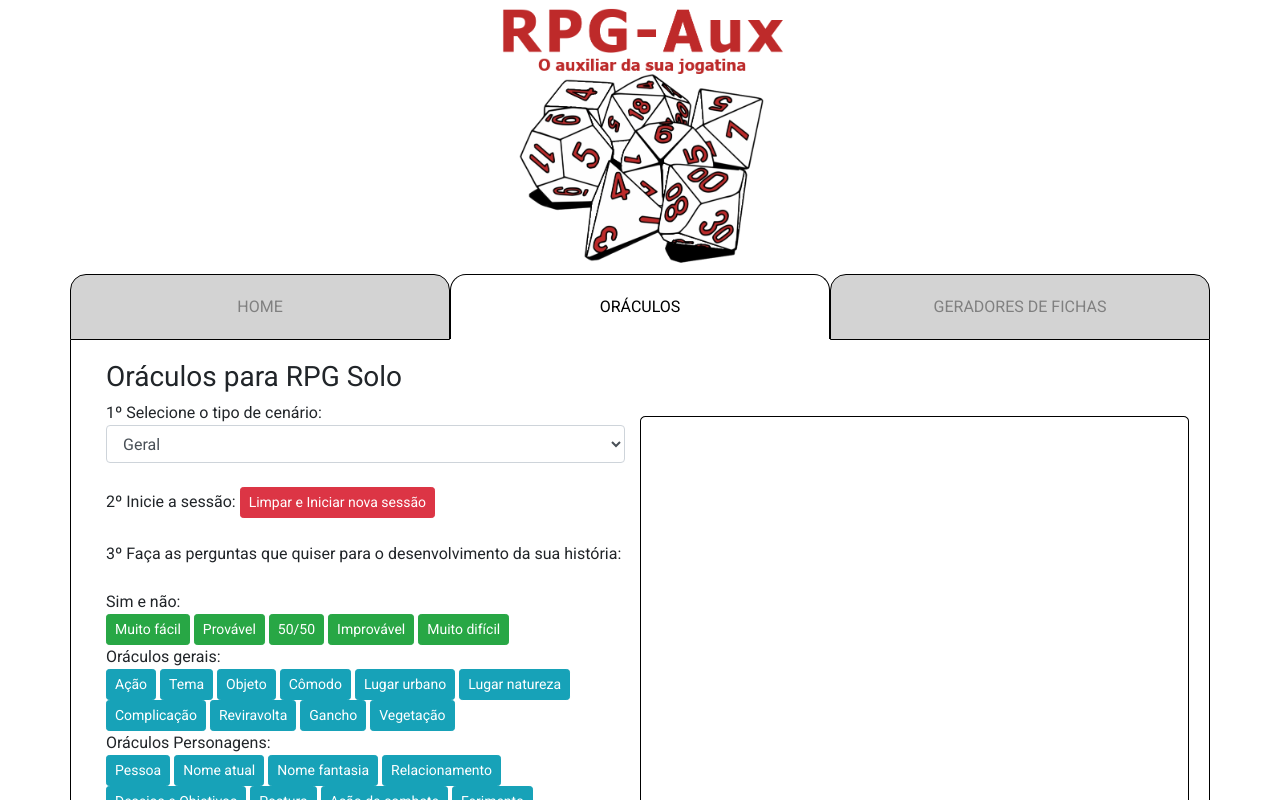
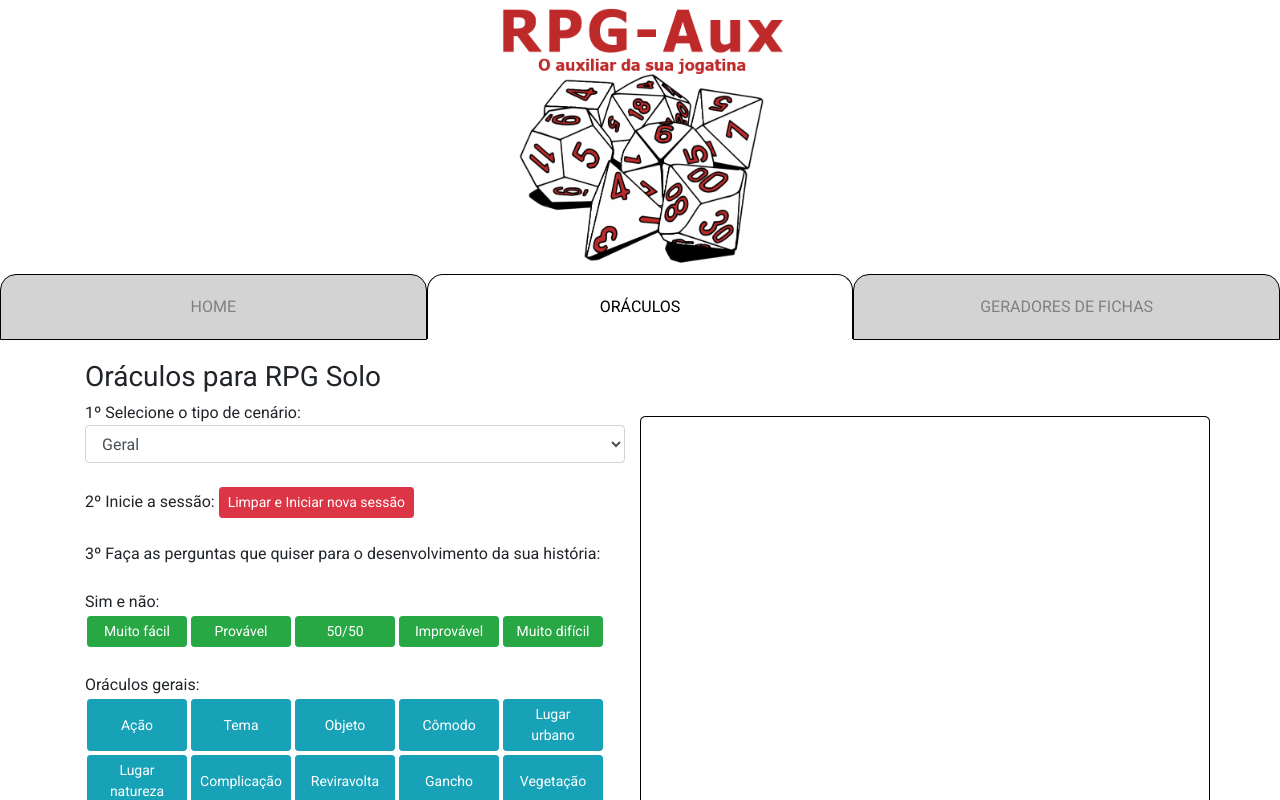
Before and after one commit to JulioPrado/rpg-aux, a plain HTML site: page index.html in a window 1280 px wide. Both pictures are taken after a click on the element "ORÁCULOS". Shown: the top 800 px of the page. Drawn offline with nearby package versions, Linux system fonts and the light colour scheme.

Commit message:
aplica flexbox aos botões

```diff
--- a/css/estilo.css
+++ b/css/estilo.css
@@ -21,8 +21,6 @@ body{
 
 div#conteudo{
 	padding: 20px;
-	border: 1px solid black;
-	border-top: none;
 	margin-bottom: 70px;
 }
 
@@ -81,6 +79,18 @@ div#log{
 	height: 500px;
 	overflow-y: scroll;
     overflow-x: hidden;
+}
+
+div.divFlex{
+	display: flex;
+	justify-content: flex-start;
+	flex-wrap: wrap;
+}
+
+.divFlex button{
+	margin: 2px;
+	/*align-self: flex-start;*/
+	flex-basis: 100px;
 }
 
 
--- a/index.html
+++ b/index.html
@@ -30,14 +30,14 @@
 		</h2>
 	</div>
 
-	<div id="menu" class="container" >
+	<div id="menu" class="container-fluid" >
 		<div class="row align-items-center">
 	        <div id="home" class=" menu-link menu-ativo col-4">HOME</div>
 	        <div id="oraculos" class="menu-link menu-passivo col-4">ORÁCULOS</div>
 	        <div id="geradores" class=" menu-link menu-passivo col-4">GERADORES<span class="so-desktop"> DE FICHAS</span></div>
 	      </div>
 	</div>
-	<div class="container">
+	<div class="container-fluid">
 		<div class="row" id="conteudo">
 
 	    </div>
--- a/oraculos.html
+++ b/oraculos.html
@@ -24,7 +24,7 @@
 				<br/>
 				<br/>
 				Sim e não:
-				<br/>
+				<div class="divFlex">
 					<button class="btn btn-sm btn-success" onclick="simeNao('Muito fácil')">
 					Muito fácil
 					</button>
@@ -40,9 +40,11 @@
 					<button class="btn btn-sm btn-success" onclick="simeNao('Muito difícil')">
 					Muito difícil
 					</button>
+				</div>
 				<br/>
 				Oráculos gerais:
 				<br/>
+				<div class="divFlex">
 					<button class="btn btn-sm btn-info" onclick="acao()">
 					Ação
 					</button>
@@ -73,11 +75,13 @@
 					<button class="btn btn-sm btn-info" onclick="vegetacao()">
 					Vegetação
 					</button>
+				</div>
 				<br/>
 				Oráculos Personagens:
 				<br/>
+				<div class="divFlex">
 					<button class="btn btn-sm btn-info" onclick="pessoa()">
-				Pessoa
+					Alguém
 					</button>
 					<button class="btn btn-sm btn-info" onclick="nomeAtual()">
 					Nome atual
@@ -86,7 +90,7 @@
 					Nome fantasia
 					</button>
 					<button class="btn btn-sm btn-info" onclick="relacionamento()">
-				Relacionamento
+					Relação
 					</button>
 					<button class="btn btn-sm btn-info" onclick="desejosObjetivos()">
 					Desejos e Objetivos
@@ -100,12 +104,13 @@
 					<button class="btn btn-sm btn-info" onclick="ferimento()">
 					Ferimento
 					</button>
+				</div>
 			<hr>
-			Se quiser, também pode escrever algo diretamente no histórico:
+			Escrever diretamente no histórico:
 			<br>
 			<input id="campo" class="form-control" type="text" placeholder="Digite aqui">
 			<button onclick="adicionarCampo();" class="btn btn-danger">
-				Adicionar ao histórico
+				Incluir
 			</button>
 			<hr>
 			<span>Quando finalizar, fique à vontade para imprimir o histórico do oráculo em uma das opções:</span>
@@ -123,6 +128,8 @@
 		<div id="log" class="col-sm-6">
 
 
+
+
 		</div>
 	</div>
 
```
Lines whose indentation alone changed are shown as unchanged.
